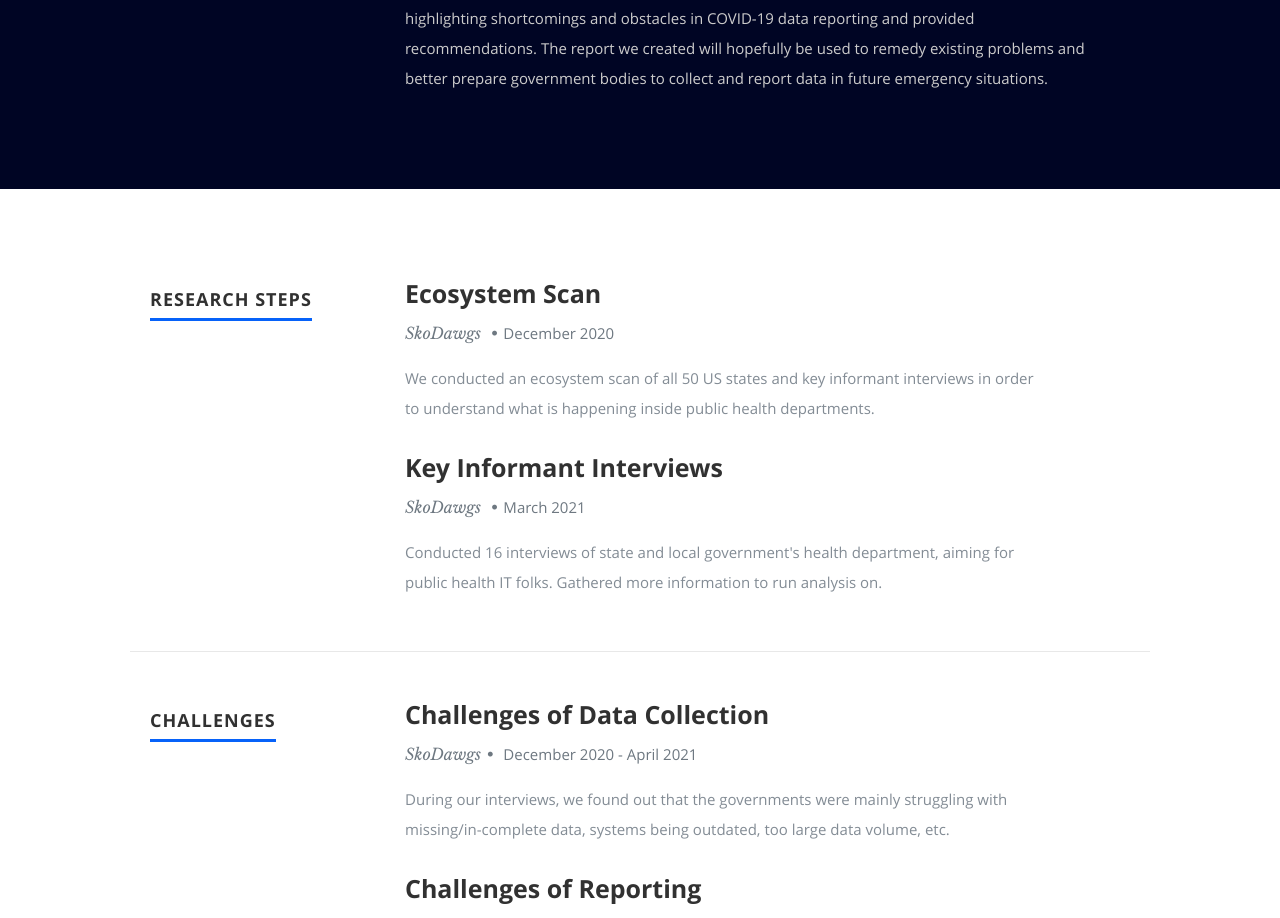
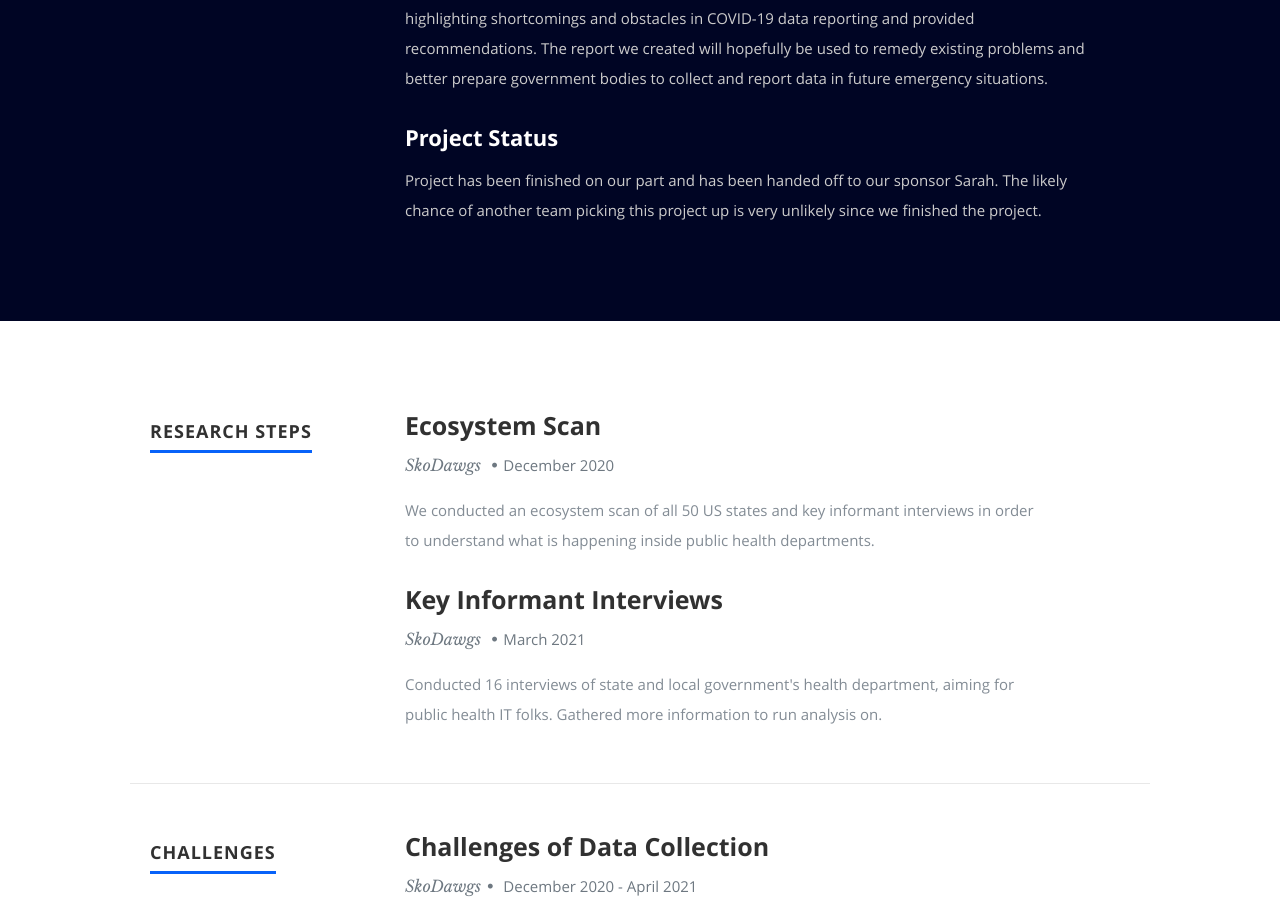
Before and after one commit to limj27/SkoDawgs-COVID19, a React (Create React App) app: page / in a window 1280 px wide. Shown: the part 1367-2285 px from the top of the page. Built offline with nearby package versions, Linux system fonts and the light colour scheme.

Commit message:
Made minor changes again

```diff
--- a/src/Components/About.js
+++ b/src/Components/About.js
@@ -33,6 +33,9 @@ class About extends Component {
               <h2>Project Information</h2>
 
             <p>Our team set out to understand barriers to accurate, timely COVID-19 data publishing across the United States. Working with our sponsor ____, we investigated how local governments process and normalize a high volume of data as well as publish information to a variety of stakeholders. For our research, we conducted an ecosystem scan of all 50 US states and key informant interviews to understand what is happening inside public health departments. Using our findings, we produced reports highlighting shortcomings and obstacles in COVID-19 data reporting and provided recommendations. The report we created will hopefully be used to remedy existing problems and better prepare government bodies to collect and report data in future emergency situations.</p>
+            <h2>Project Status</h2>
+
+            <p>Project has been finished on our part and has been handed off to our sponsor Sarah. The likely chance of another team picking this project up is very unlikely since we finished the project.</p>
             </div>
           </div>
       </section>
```
